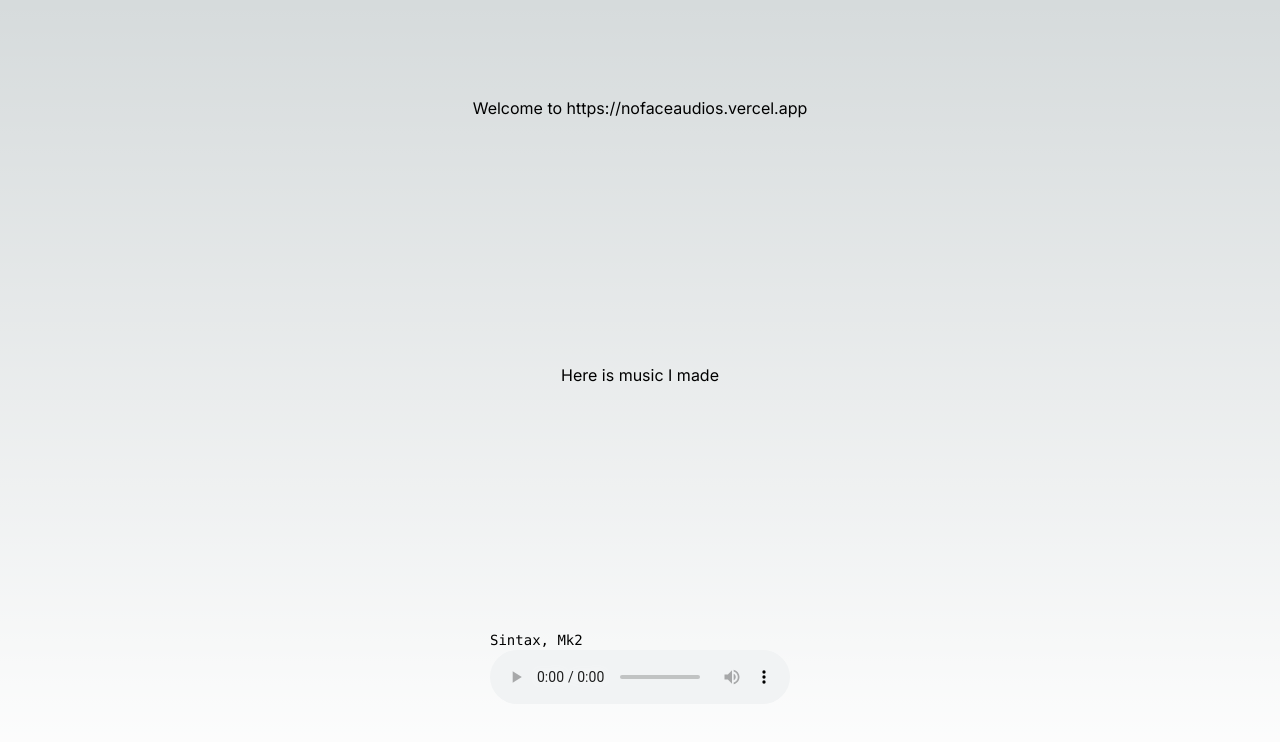
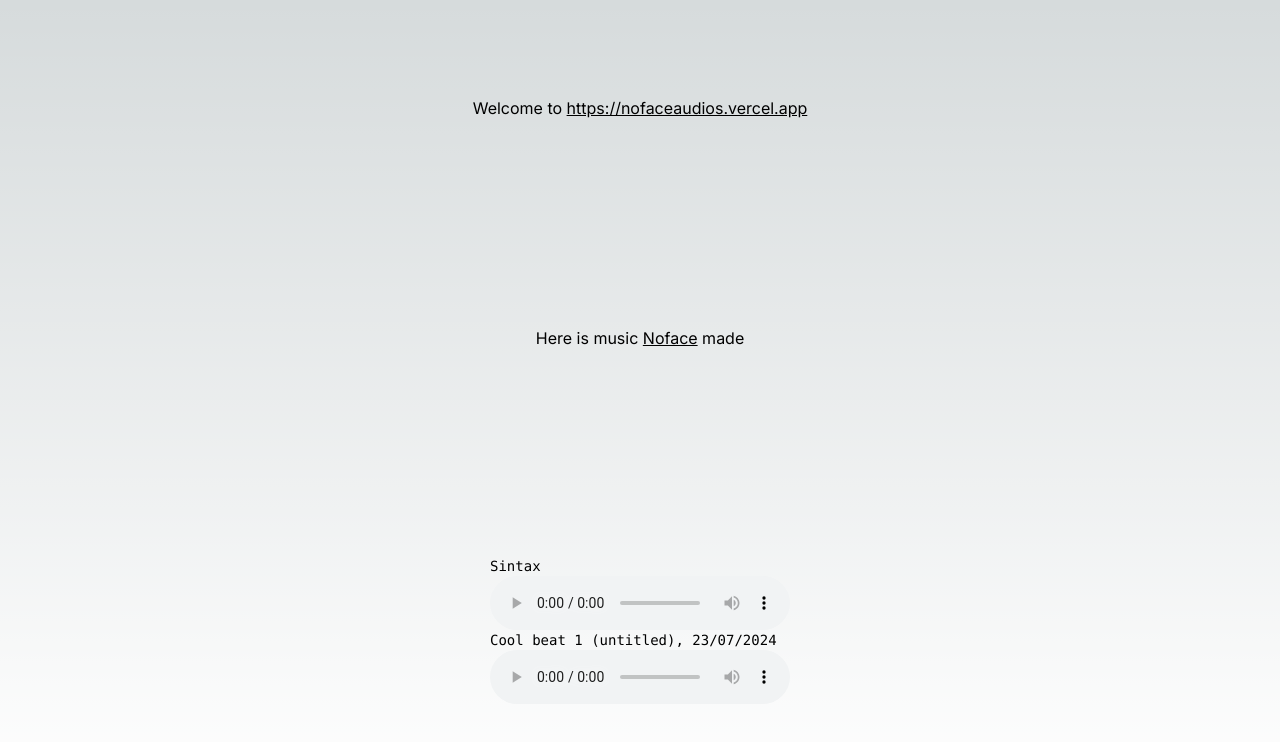
Before and after one commit to campbellgoe/nofaceaudios, a Next.js app: page / in a window 1280 px wide. Shown: the top 742 px of the page. Built offline with nearby package versions, Linux system fonts and the light colour scheme.

Commit message:
add cool beat untitled

```diff
--- a/app/page.tsx
+++ b/app/page.tsx
@@ -2,17 +2,22 @@ import Image from "next/image";
 import Link from "next/link";
 const Audios = [
 {
+  label: 'Sintax',
   src: '/SintaxMk2.wav'
+},
+{
+  label: 'Cool beat 1 (untitled), 23/07/2024',
+  src: '/coolbeat1-23-07-2024.wav'
 }
 ]
 export default function Home() {
   return (
     <main className="flex min-h-screen flex-col items-center justify-between p-24">
-      <h1>Welcome to <Link href="https://nofaceaudios.vercel.app">https://nofaceaudios.vercel.app</Link></h1>
-      <h2>Here is music I made</h2>
+      <h1>Welcome to <Link className="underline" href="https://nofaceaudios.vercel.app">{"https://nofaceaudios.vercel.app"}</Link></h1>
+      <h2>Here is music <Link className="underline" href="https://georgecampbell.co.uk">Noface</Link> made</h2>
       <div>
         {Audios.map(audio => <div key={audio.src} className="z-10 max-w-5xl w-full items-center justify-between font-mono text-sm lg:flex">
-          <label>Sintax, Mk2 <audio controls src={audio.src} /></label>
+          <label>{audio.label} <audio controls src={audio.src} /></label>
         </div>)}
       </div>
     </main>
```
Also changed, not shown: 1 other file (tests, documents, lock files or other folders).
